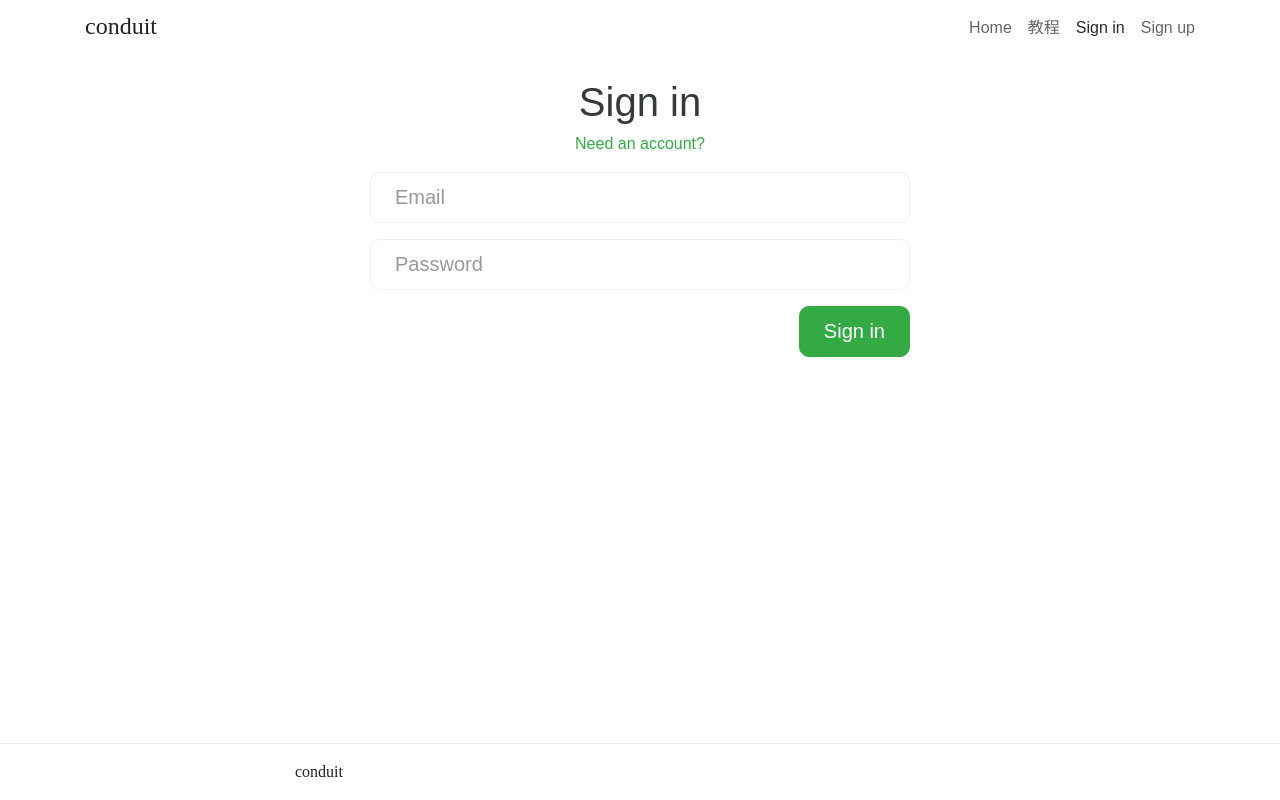
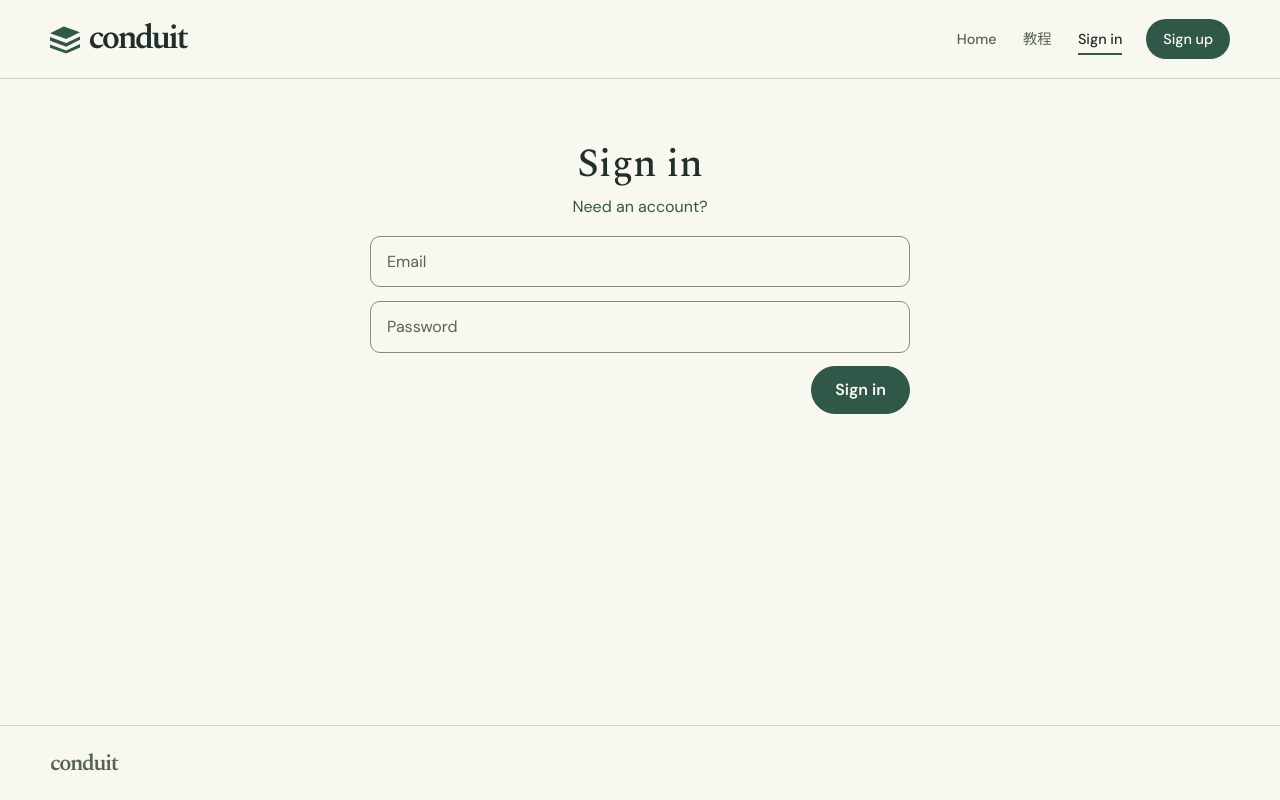
Before and after one commit to sosqwq/Conduit, a React (Vite) app in the folder frontend/: page /login in a window 1280 px wide. Built offline with nearby package versions, Linux system fonts and the light colour scheme.

Commit message:
Build coordinated skin tokens, navigation and form controls

```diff
--- a/frontend/src/site.css
+++ b/frontend/src/site.css
@@ -1,21 +1,264 @@
-#root {
-  min-height: 100vh;
-  display: flex;
-  flex-direction: column;
+:root {
+  color-scheme: light;
+  --skin-width: 1180px;
+  --skin-gutter: clamp(1rem, 4vw, 3rem);
+  --skin-bg: #f8f7f0;
+  --skin-surface: #fffef8;
+  --skin-soft: #e9eee3;
+  --skin-ink: #202f29;
+  --skin-muted: #566457;
+  --skin-line: #cbd2c5;
+  --skin-control: #828e80;
+  --skin-accent: #305848;
+  --skin-on-accent: #fffdf3;
+  --skin-danger: #9a3438;
+  --skin-body: 'DM Sans', -apple-system, BlinkMacSystemFont, 'Segoe UI', 'PingFang SC', 'Microsoft YaHei', sans-serif;
+  --skin-heading: 'Spectral', Georgia, 'Songti SC', 'Noto Serif CJK SC', serif;
+  --skin-title-weight: 500;
+  --skin-radius: 10px;
+  --skin-shadow: 0 14px 40px -30px #283d30a6;
+  --skin-cover: #264536;
+  --skin-cover-ink: #f4f3df;
+  --skin-cover-muted: #dce3cd;
+  --skin-engraving: repeating-radial-gradient(ellipse at 86% 119%, transparent 0 12px, #adc99c60 13px 13.7px, transparent 14.5px 19px);
+  --skin-on-danger: #fff8f1;
+
+  /* Map the pinned RealWorld stylesheet's semantic colors to the active edition. */
+  --brand: var(--skin-accent);
+  --brand-dark: var(--skin-accent);
+  --brand-hover: color-mix(in srgb, var(--skin-accent) 88%, var(--skin-ink));
+  --brand-active: var(--brand-hover);
+  --brand-light: var(--skin-line);
+  --danger: var(--skin-danger);
+  --danger-light: var(--skin-line);
+  --secondary: var(--skin-accent);
+  --secondary-hover: var(--brand-hover);
+  --secondary-border: var(--skin-control);
+  --text: var(--skin-ink);
+  --text-muted: var(--skin-muted);
+  --text-light: var(--skin-muted);
+  --text-lighter: var(--skin-muted);
+  --text-disabled: var(--skin-muted);
+  --border: var(--skin-line);
+  --bg-light: var(--skin-soft);
 }
-main { flex: 1; }
-a:focus-visible, button:focus-visible {
-  outline: 2px solid var(--brand);
-  outline-offset: 3px;
+
+html[data-skin='dusk'] {
+  color-scheme: dark;
+  --skin-bg: #111621;
+  --skin-surface: #191f30;
+  --skin-soft: #242d43;
+  --skin-ink: #f0effc;
+  --skin-muted: #b0bbce;
+  --skin-line: #3a435b;
+  --skin-control: #78849e;
+  --skin-accent: #c2b4ff;
+  --skin-on-accent: #1c1633;
+  --skin-danger: #ff9b9a;
+  --skin-on-danger: #351a22;
+  --skin-heading: var(--skin-body);
+  --skin-title-weight: 600;
+  --skin-radius: 14px;
+  --skin-shadow: 0 18px 55px -32px #030613;
+  --skin-cover: #21273e;
+  --skin-cover-ink: #f3edff;
+  --skin-cover-muted: #d3d5ee;
+  --skin-engraving: radial-gradient(circle at 15px 29px, #e2d9ff9e 0 1px, transparent 1.6px) 0 0 / 83px 71px,
+    radial-gradient(circle at 43px 16px, #b0bdf688 0 1.2px, transparent 1.8px) 0 0 / 157px 91px,
+    repeating-radial-gradient(ellipse at 83% 160%, transparent 0 42px, #bba1ff63 43px 43.6px, transparent 44.3px 63px);
 }
-.navbar-light .navbar-nav .nav-link { color: #62666a; }
-.navbar-light .navbar-nav .nav-link.active { color: #24282a; }
-.reconnect { display: flex; align-items: center; gap: .45rem; color: #62666a; }
-.reconnect button { padding: .15rem .45rem; background: white; border: 1px solid #bbb; border-radius: .2rem; }
-@media (max-width: 48rem) {
-  .navbar > .container { flex-wrap: wrap; gap: .25rem; }
-  .navbar-nav { flex-wrap: wrap; }
-  .navbar-brand { margin-right: .75rem; }
-  .navbar-nav .nav-item + .nav-item { margin-left: .65rem; }
-  .navbar-nav .nav-link { overflow-wrap: anywhere; }
+
+html[data-skin='dune'] {
+  --skin-bg: #f7eee0;
+  --skin-surface: #fff8eb;
+  --skin-soft: #eee0c9;
+  --skin-ink: #382b23;
+  --skin-muted: #705d4f;
+  --skin-line: #d7c3aa;
+  --skin-control: #95816b;
+  --skin-accent: #95442e;
+  --skin-on-accent: #fff8ec;
+  --skin-danger: #9a3030;
+  --skin-heading: 'Gloock', Georgia, 'Songti SC', 'Noto Serif CJK SC', serif;
+  --skin-title-weight: 400;
+  --skin-radius: 4px;
+  --skin-shadow: 0 12px 36px -28px #7c4e32a6;
+  --skin-cover: #733d2b;
+  --skin-cover-ink: #fff3dc;
+  --skin-cover-muted: #f4debe;
+  --skin-engraving: repeating-radial-gradient(ellipse at 94% -85%, transparent 0 16px, #efbd8f78 17px 17.7px, transparent 18.5px 23px);
 }
+
+body {
+  background: var(--skin-bg);
+  color: var(--skin-ink);
+  font-family: var(--skin-body);
+  line-height: 1.55;
+  -webkit-font-smoothing: antialiased;
+}
+#root { min-height: 100vh; display: flex; flex-direction: column; }
+main { flex: 1; min-width: 0; }
+h1, h2, h3, h4, h5, h6, .logo-font { font-family: var(--skin-heading); font-weight: var(--skin-title-weight); }
+::selection { color: var(--skin-on-accent); background: var(--skin-accent); }
+hr { border-color: var(--skin-line); }
+a { text-underline-offset: .19em; text-decoration-thickness: .075em; }
+#root :focus-visible { outline: 2px solid var(--skin-accent); outline-offset: 3px; }
+#root :disabled { cursor: not-allowed; }
+.container.page { margin-top: clamp(2rem, 5vw, 4rem); }
+
+.navbar {
+  z-index: 4;
+  padding: 0;
+  background: var(--skin-bg);
+  border-bottom: 1px solid var(--skin-line);
+}
+.navbar > .container, footer > .container {
+  width: min(var(--skin-width), calc(100% - 2 * var(--skin-gutter)));
+  max-width: none;
+  padding-inline: 0;
+}
+.navbar > .container { gap: clamp(.65rem, 2vw, 1.65rem); min-height: 78px; }
+.navbar-light .navbar-brand,
+.navbar-light .navbar-brand:is(:focus, :hover) {
+  position: relative;
+  display: inline-flex;
+  align-items: center;
+  gap: .53rem;
+  margin: 0;
+  padding: 0;
+  color: var(--skin-ink);
+  font: 600 2.1rem/1 'Spectral', Georgia, serif;
+  letter-spacing: -.08em;
+}
+.navbar-brand::before {
+  content: '';
+  width: 30px;
+  height: 29px;
+  background: var(--skin-accent);
+  clip-path: polygon(0 30%, 46% 7%, 100% 27%, 54% 50%, 0 30%, 0 43%, 54% 64%, 100% 41%, 100% 53%, 54% 77%, 0 56%, 0 69%, 54% 90%, 100% 67%, 100% 79%, 54% 100%, 0 80%);
+}
+.navbar-nav { flex-wrap: wrap; justify-content: flex-end; gap: clamp(.5rem, 1.7vw, 1.5rem); min-width: 0; }
+.navbar-nav .nav-item + .nav-item { margin-left: 0; }
+.navbar-light .navbar-nav .nav-link {
+  position: relative;
+  display: inline-flex;
+  align-items: center;
+  min-height: 40px;
+  padding: .35rem .14rem;
+  font-size: .9rem;
+  font-weight: 500;
+  color: var(--skin-muted);
+}
+.navbar-light .navbar-nav .nav-link:is(:hover, :focus, .active),
+.navbar-light .navbar-nav .nav-link.active:is(:hover, :focus) { color: var(--skin-ink); }
+.navbar-nav .nav-link::after {
+  content: '';
+  position: absolute;
+  inset: auto .14rem .25rem;
+  height: 2px;
+  background: var(--skin-accent);
+  transform: scaleX(0);
+  transform-origin: left;
+  transition: transform .18s ease;
+}
+.navbar-nav .nav-link:is(.active, :hover, :focus-visible)::after { transform: scaleX(1); }
+.navbar-light .navbar-nav .nav-link[href='/register'],
+.navbar-light .navbar-nav .nav-link[href='/register']:is(:hover, :focus, .active) {
+  padding-inline: 1.05rem;
+  border-radius: 100px;
+  background: var(--skin-accent);
+  color: var(--skin-on-accent);
+}
+.navbar-nav .nav-link[href='/register']::after { content: none; }
+.navbar-nav .nav-link[href^='/profile/'] { overflow-wrap: anywhere; max-width: 17ch; }
+.nav-link .user-pic { flex: 0 0 auto; width: 24px; height: 24px; object-fit: cover; }
+.reconnect { display: flex; align-items: center; gap: .4rem; font-size: .85rem; color: var(--skin-muted); }
+
+footer { margin-top: clamp(3rem, 6vw, 5rem); padding: 1.6rem 0; background: var(--skin-bg); border-color: var(--skin-line); }
+footer .logo-font { color: var(--skin-muted); font: 600 1.4rem/1 'Spectral', Georgia, serif; letter-spacing: -.065em; }
+
+.btn, .reconnect button, main button:not([class]) {
+  max-width: 100%;
+  white-space: normal;
+  overflow-wrap: anywhere;
+  border-radius: 999px;
+  font-weight: 600;
+  line-height: 1.35;
+}
+.btn-sm { padding: .44rem .82rem; font-size: .8rem; }
+.btn-lg { padding: .75rem 1.45rem; font-size: 1rem; }
+.btn:is(.btn-primary, .btn-secondary),
+.btn:is(.btn-primary, .btn-secondary):is(:hover, :focus, :active, .active) {
+  background: var(--skin-accent);
+  color: var(--skin-on-accent);
+  border-color: var(--skin-accent);
+}
+.btn:is(.btn-outline-primary, .btn-outline-secondary),
+.reconnect button, main button:not([class]) {
+  color: var(--skin-accent);
+  background: var(--skin-surface);
+  border: 1px solid var(--skin-control);
+}
+.reconnect button, main button:not([class]) { padding: .35em .8em; }
+.btn:is(.btn-outline-primary, .btn-outline-secondary):is(:hover, :focus, :active, .active),
+.reconnect button:hover, main button:not([class]):hover {
+  color: var(--skin-accent);
+  background: var(--skin-soft);
+  border-color: var(--skin-accent);
+}
+.btn.btn-outline-danger:is(:hover, :focus, :active) { color: var(--skin-on-danger); }
+.btn:not(:disabled):hover { box-shadow: 0 2px 7px color-mix(in srgb, var(--skin-accent) 18%, transparent); }
+.form-control, .form-control-lg {
+  padding: .8rem 1rem;
+  color: var(--skin-ink);
+  background: var(--skin-bg);
+  border: 1px solid var(--skin-control);
+  border-radius: var(--skin-radius);
+  font-size: 1rem;
+  line-height: 1.5;
+  transition: border-color .18s ease, box-shadow .18s ease;
+}
+.form-control:focus { border-color: var(--skin-accent); box-shadow: 0 0 0 3px color-mix(in srgb, var(--skin-accent) 16%, transparent); }
+#root .form-control:focus-visible { outline-offset: 1px; }
+.form-control:disabled, .form-control[readonly] { background: var(--skin-soft); }
+.form-group { margin-bottom: .85rem; }
+.error-messages {
+  margin-block: .9rem;
+  padding: .75rem 1rem .75rem 2rem;
+  border-left: 3px solid currentColor;
+  color: var(--skin-danger);
+  background: color-mix(in srgb, var(--skin-danger) 7%, var(--skin-surface));
+  font-weight: 500;
+  overflow-wrap: anywhere;
+}
+.tag-default, .tag-default.tag-outline {
+  max-width: 100%;
+  color: var(--skin-muted);
+  border-color: var(--skin-line);
+  background: var(--skin-surface);
+  white-space: normal;
+  overflow-wrap: anywhere;
+}
+.tag-default[href]:is(:hover, :focus) { color: var(--skin-accent); background: var(--skin-soft); border-color: var(--skin-control); }
+
+@media (max-width: 40rem) {
+  .navbar > .container { flex-wrap: wrap; min-height: auto; gap: .25rem .65rem; padding-block: .65rem .45rem; }
+  .navbar .navbar-brand { font-size: 1.85rem; }
+  .navbar-brand::before { width: 26px; height: 25px; }
+  .navbar > .container > .appearance { margin-left: auto; }
+  .navbar-nav { order: 1; flex: 1 0 100%; justify-content: flex-start; gap: .22rem .95rem; margin: 0; }
+  .navbar-light .navbar-nav .nav-link { min-height: 36px; font-size: .84rem; }
+  .navbar-light .navbar-nav .nav-link[href='/register'] { padding-inline: .85rem; }
+}
+
+@media (prefers-reduced-motion: reduce) {
+  *, *::before, *::after { animation-duration: .01ms !important; animation-delay: 0s !important; animation-iteration-count: 1 !important; transition-duration: .01ms !important; transition-delay: 0s !important; scroll-behavior: auto !important; }
+}
+html[data-motion='reduced'] *, html[data-motion='reduced'] *::before, html[data-motion='reduced'] *::after {
+  animation-duration: .01ms !important;
+  animation-delay: 0s !important;
+  animation-iteration-count: 1 !important;
+  transition-duration: .01ms !important;
+  transition-delay: 0s !important;
+  scroll-behavior: auto !important;
+}
```
